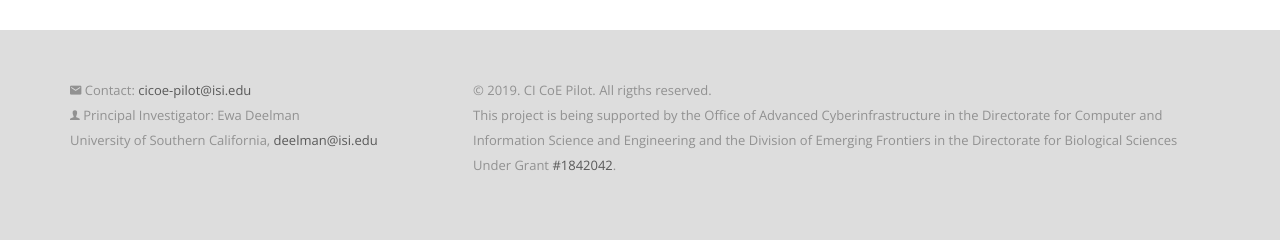
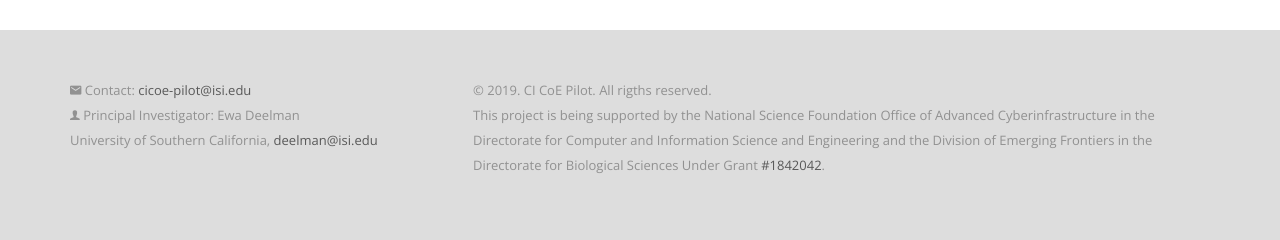
Before and after one commit to cicoe/cicoe.github.io, a Jekyll site: the page built from index.html, in a window 1280 px wide. Shown: the part 1655-1895 px from the top of the page. Built offline with Jekyll 4.4.1, drawn with Linux system fonts in a browser that asks for light colours; nearby versions of some CDN libraries; some web fonts are replaced; comment, search, counter and statistics services are not loaded.

Commit message:
Update footer.html

```diff
--- a/_includes/footer.html
+++ b/_includes/footer.html
@@ -12,9 +12,10 @@
             <div class="col-md-8">
                 <p style="padding-left: 1em; text-align: left">
                     &copy; 2019. CI CoE Pilot. All rigths reserved.<br />
-                    This project is being supported by the Office of Advanced Cyberinfrastructure in the Directorate for
-                    Computer and Information Science and Engineering and the Division of Emerging Frontiers in the
-                    Directorate for Biological Sciences Under Grant
+                    This project is being supported by the National Science Foundation
+                    Office of Advanced Cyberinfrastructure in the Directorate for
+                    Computer and Information Science and Engineering and the Division
+                    of Emerging Frontiers in the Directorate for Biological Sciences Under Grant
                     <a href="https://nsf.gov/awardsearch/showAward?AWD_ID=1842042" target="_blank">#1842042</a>.
                 </p>
             </div>
```
